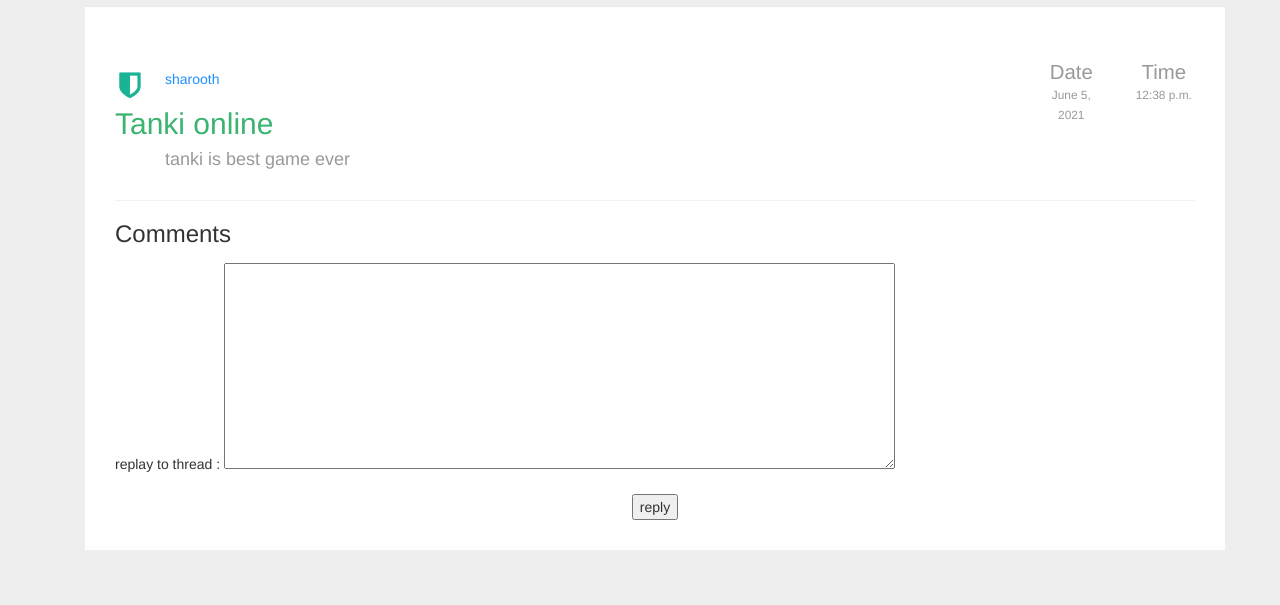
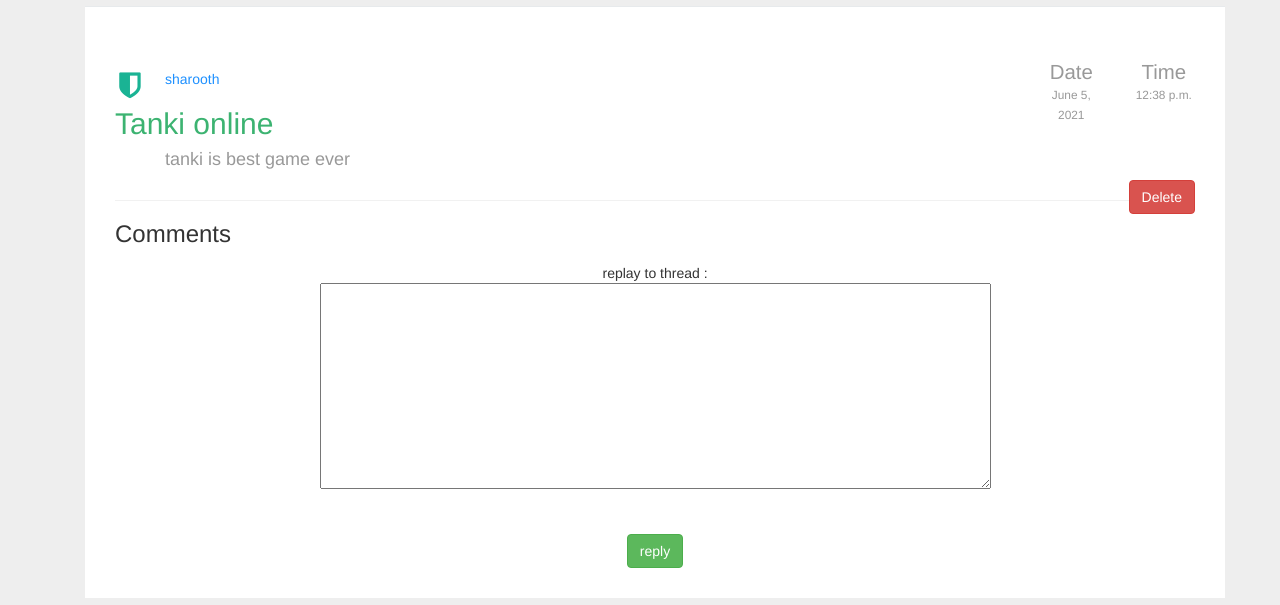
Before and after one commit to sharoothsp/Discussion-forum, a Django app: page /thread/1/1/view in a window 1280 px wide. Shown: the part 195-800 px from the top of the page. Run offline with Django 3.2, Linux system fonts and the light colour scheme; a user stored in the database is signed in; data comes from the database, SQL or seed files in the repository; both versions use the stored data as it was after the commit; some libraries are stand-ins or nearby versions.

Commit message:
added delete option

```diff
--- a/forum/urls.py
+++ b/forum/urls.py
@@ -28,4 +28,7 @@
     path('thread/<int:my_id>',views.thread, name = 'thread'),
     path('thread/<int:my_id>/create',views.create, name ='create'),
     path('thread/<int:thread_ids>/<int:topic_ids>/view',views.discussion, name='discussion'),
+    path('delete/<int:thread_id>/<int:topic_id>',views.delete_topic , name='delete_topic'),
+    path('delete/<int:thread_id>/<int:topic_id>/<int:comment_id>',views.delete_comment , name='delete_comment')
+
 ]
--- a/forumapp/models.py
+++ b/forumapp/models.py
@@ -6,6 +6,8 @@
     name = models.TextField()
     description = models.TextField()
     number_of_views = models.IntegerField(default=0)
+    def __str__(self):
+        return self.name
 
 
 
@@ -17,6 +19,9 @@
     number_of_views = models.IntegerField(default=0)
     date = models.DateField(default=datetime.now)
     time = models.TimeField(default=datetime.time(datetime.now()))
+    def __str__(self):
+        return self.name
+
 
 
 class Comment(models.Model):
@@ -26,3 +31,6 @@
     date = models.DateField(default=datetime.now)
     time = models.TimeField(default=datetime.time(datetime.now()))
     number_of_posts = models.IntegerField(default=0)
+    def __str__(self):
+
+        return self.reply[0:10]
--- a/forumapp/views.py
+++ b/forumapp/views.py
@@ -5,6 +5,7 @@
 from django.db.models import Count
 from django.http import HttpResponseRedirect
 from datetime import datetime
+from django.contrib import messages
 
 def home(request):
     Thread = Mainthread.objects.annotate(num_topics=Count('subthread'))[0:4]
@@ -57,6 +58,7 @@
 #to create a topic.
 @login_required
 def create(request,my_id):
+    print(my_id)
     Mthread = Mainthread.objects.get(id=my_id)
     if request.method =='POST':
         postform = PostForm(request.POST)
@@ -68,7 +70,7 @@
             data.time = datetime.time(datetime.now())
             data.date = datetime.now()
             postform.save()
-            return redirect('/')
+            return redirect('/thread/{id}'.format(id=my_id))
     else:
         postform = PostForm()
     context = {
@@ -106,6 +108,32 @@
     }
     return render(request,'forum/discussion.html',context)
 
+@login_required
+def delete_topic(request,thread_id,topic_id):
+    Sthread = Subthread.objects.get(id=topic_id)
+
+    if request.user == Sthread.user:
+        Sthread.delete()
+        #redirecting to subthread page
+        return redirect('/thread/{id}'.format(id=thread_id))
+    else:
+        messages.info(request,'You dont have permission')
+        #redirecting to same page
+        return redirect('discussion',thread_ids=thread_id, topic_ids=topic_id)
+@login_required
+def delete_comment(request,thread_id,topic_id,comment_id):
+    comment = Comment.objects.get(id=comment_id)
+    if request.user == comment.user:
+        comment.delete()
+        # redirecting to same page
+
+        return redirect('discussion',thread_ids=thread_id, topic_ids=topic_id)
+    else:
+        messages.info(request,'You dont have permission')
+        #redirecting to same page
+        return redirect('discussion',thread_ids=thread_id, topic_ids=topic_id)
+
+
 """def test(request):
     objs=Subthread.objects.all()
     context = {
--- a/templates/forum/discussion.html
+++ b/templates/forum/discussion.html
@@ -258,6 +258,7 @@
                             <h2 style="color:MediumSeaGreen;">{{ Topic.name }}</h2>
                             <a href="" class="forum-item-title"></a>
                             <div class="forum-sub-title"><h4>{{ Topic.topic }}</h4></div>
+
                         </div>
                         <div class="col-md-1 forum-info">
 
@@ -280,8 +281,16 @@
                             <div>
                                 <small>{{ Topic.time }}</small>
                             </div>
+
                         </div>
+
+
+
                     </div>
+                    {% if request.user.is_authenticated and request.user == Topic.user %}
+                    <a href="{% url 'delete_topic' Divison.id Topic.id %}" class="btn btn-danger" style="float: right;">Delete</a>
+                    {% endif %}
+
                 </div>
 
 
@@ -328,6 +337,9 @@
                             <div>
                                 <small>{{ x.time }} </small>
                             </div>
+                            {% if request.user.is_authenticated and request.user == x.user %}
+                            <a href="{% url 'delete_comment' Divison.id Topic.id x.id %}" class="btn btn-danger" style="float: right;">Delete</a>
+                            {% endif %}
                         </div>
                     </div>
                 </div>
@@ -335,11 +347,11 @@
                 {% if user.is_authenticated %}
                 <form  method="POST">
                   {% csrf_token %}
-                replay to thread :  {{ commentforms.reply }}
+            <center>    replay to thread : <br> {{ commentforms.reply }}</center>
                 <br><br>
 
                   <center>
-                  <input type="submit" value="reply" >
+                  <input type="submit" value="reply" class="btn btn-success">
                 </center>
                 {% endif %}
 
@@ -354,6 +366,12 @@
 <script type="text/javascript">
 
 </script>
+<script type="text/javascript">
+  {% for message in messages %}
+   alert('{{ message }}');
+
+  {% endfor %}
+  </script>
 </body>
 </html>
 {% endblock %}
--- a/templates/forum/thread.html
+++ b/templates/forum/thread.html
@@ -112,6 +112,10 @@
   display: block;
   font-size: 18px;
   font-weight: 600;
+
+
+
+
 }
 a.forum-item-title:hover {
   color: inherit;
@@ -245,7 +249,7 @@
 
                     </div>
                       {% if user.is_authenticated %}
-                      <h3><a href="{% url 'create' Mthreads.id %}" class="forum-item-title">Create New Post</a></h3>
+                    <center>  <a href="{% url 'create' Mthreads.id %}"  class="btn btn-success"><h4>Create New Post</h4></a></center>
                       {% endif %}
                     <h3>Posts</h3>
 
```
Also changed, not shown: db.sqlite3.
